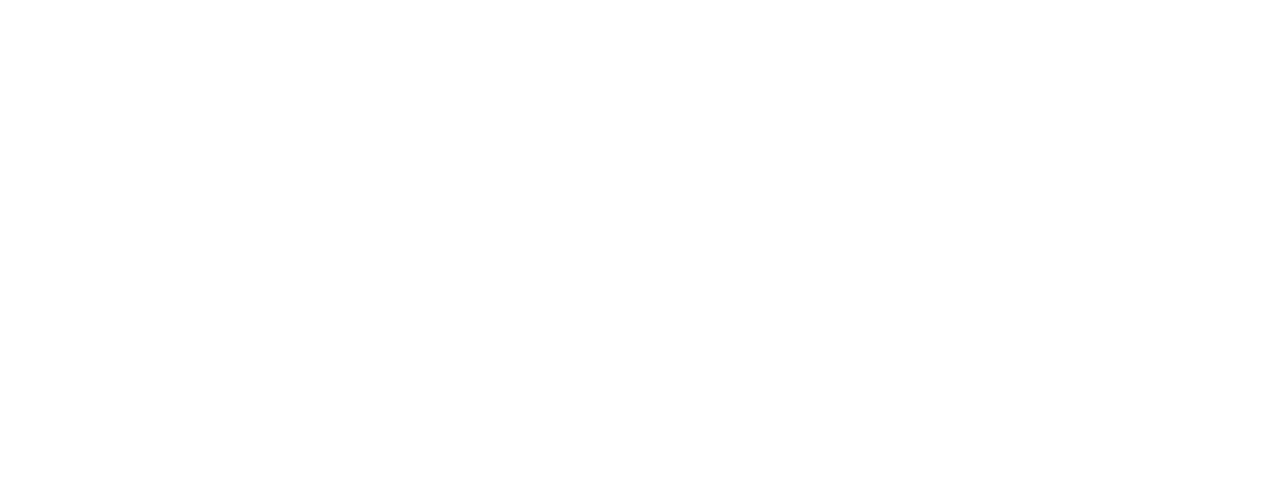
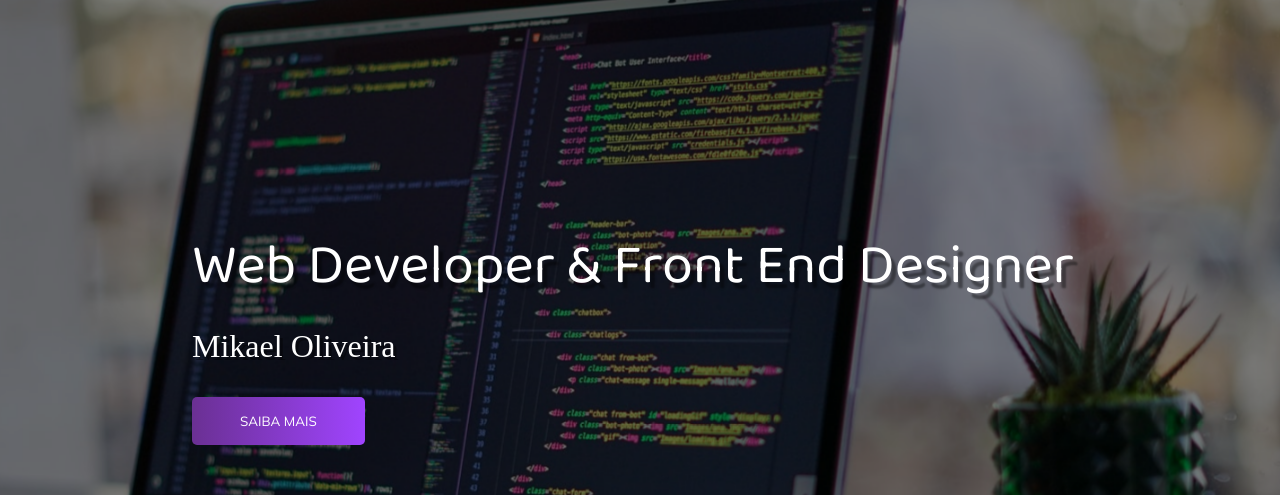
Before and after one commit to LordBluue3/Projeto-Web, a plain HTML site: page index.html in a window 1280 px wide. Shown: the top 495 px of the page. Drawn offline with Linux system fonts and the light colour scheme.

Commit message:
:package: header

```diff
--- a/index.html
+++ b/index.html
@@ -4,6 +4,10 @@
     <meta charset="UTF-8">
     <meta name="viewport" content="width=device-width, initial-scale=1.0">
     <link rel="stylesheet" href="style.css">
+    <link rel="apple-touch-icon" sizes="180x180" href="imagens/">
+    <link rel="icon" type="image/png" sizes="32x32" href="imagens/favicon-32x32.png">
+    <link rel="icon" type="image/png" sizes="16x16" href="imagens/favicon-16x16.png">
+    <link rel="manifest" href="/site.webmanifest">
     <title>Projeto</title>
 
 </head>
@@ -11,6 +15,20 @@
 <body>
 
 
+    <div class="container">
+       <header>
+            <div class="img-wrapper">
+            <img src="imagens/bg.jpg" alt="">
+        </div>
+
+        <div class="banner">
+         <h1 style="line-height: 3.5rem;">Web Developer & Front End Designer </h1>
+         <p>Mikael Oliveira</p>
+         <button>Saiba mais</button>
+        </div>
+
+        </header>
+    </div>
 
 </body>
 
--- a/style.css
+++ b/style.css
@@ -1,3 +1,118 @@
 @import url('https://fonts.googleapis.com/css2?family=Baloo+Da+2:wght@400;500;600;700&family=Josefin+Slab:ital,wght@0,300;0,400;0,600;0,700;1,300;1,400;1,600&family=Mulish:ital,wght@0,200;0,300;0,400;0,500;1,200;1,300;1,400&display=swap');
 
 @import url('https://cdnjs.cloudflare.com/ajax/libs/font-awesome/5.15.2/css/all.min.css');
+
+*{
+    margin: 0;
+    padding: 0;
+}
+
+body{
+font-size: 16px;
+
+
+}
+
+header{
+    width: 100%;
+    height: 100vh;
+    overflow: hidden;
+    position: relative;
+}
+
+
+.img-wrapper{
+
+    width: 100%;
+    height: 100%;
+    overflow: hidden;
+    background-color: rgba(0, 0, 0,1);
+}
+
+.img-wrapper img{
+
+    width: 100%;
+    height: 100%;
+    object-fit: cover;
+    opacity: 0.5;
+    animation: zoom  25s;
+
+}
+@keyframes zoom{
+    0%{
+        transform: scale(1.3);
+    }
+    100%{
+        transform: scale(1);
+    }
+}
+
+.banner{
+    position: absolute;
+    top: 30%;
+    left: 15%;
+
+}
+
+.banner h1{
+    color: #ffffff;
+    font-size: 3.5rem;
+    font-family: "Baloo Da 2", serif;
+    font-weight: 200;
+    text-shadow: .3rem .4rem 2px rgba(0, 0, 0, .4);
+    line-height: 3.5rem;
+    margin-bottom: 2rem;
+    opacity: 0;
+    animation: moveBanner 1s 0.5s forwards;
+
+
+}
+
+.banner p {
+    font-family: "Josefin Slab, serif";
+    color: #ffffff;
+    font-size: 2rem;
+    text-shadow: .2rem .2rem  rgba(0, 0, 0, .4);
+    margin-bottom:  2rem;
+    opacity: 0;
+    animation: moveBanner 1s 0.7s forwards;
+}
+
+.banner button{
+    font-family: "Mulish";
+    color:  #fff;
+    text-transform: uppercase;
+    letter-spacing: .1;
+    background: #6a3093;
+    background: -webkit-linear-gradient(to right, #a044ff, #6a3093);
+    background: linear-gradient(to left, #a044ff, #6a3093);
+    ;
+    padding-top: 1rem;
+    padding-bottom: 1rem;
+    padding-right: 3rem;
+    padding-left: 3rem;
+    border: none;
+    border-radius: 5px;
+    cursor: pointer;
+    opacity: 0;
+    animation: moveBanner 1s 0.9s forwards;
+}
+
+.banner button:hover{
+
+
+    color: #000;
+
+
+}
+
+
+@keyframes moveBanner{
+0%{
+    transform : translateY(10rem) rotateY(-30deg);
+}
+100%{
+    transform: translateY(0rem) rotateY(0);
+    opacity: 1;
+}
+}
```
Also changed, not shown: imagens/android-chrome-192x192.png (renamed from android-chrome-192x192.png), imagens/android-chrome-512x512.png (renamed from android-chrome-512x512.png), imagens/apple-touch-icon.png (renamed from apple-touch-icon.png), imagens/bg.jpg (added), imagens/favicon-16x16.png (renamed from favicon-16x16.png), imagens/favicon-32x32.png (renamed from favicon-32x32.png), site.webmanifest, 1 other file.
